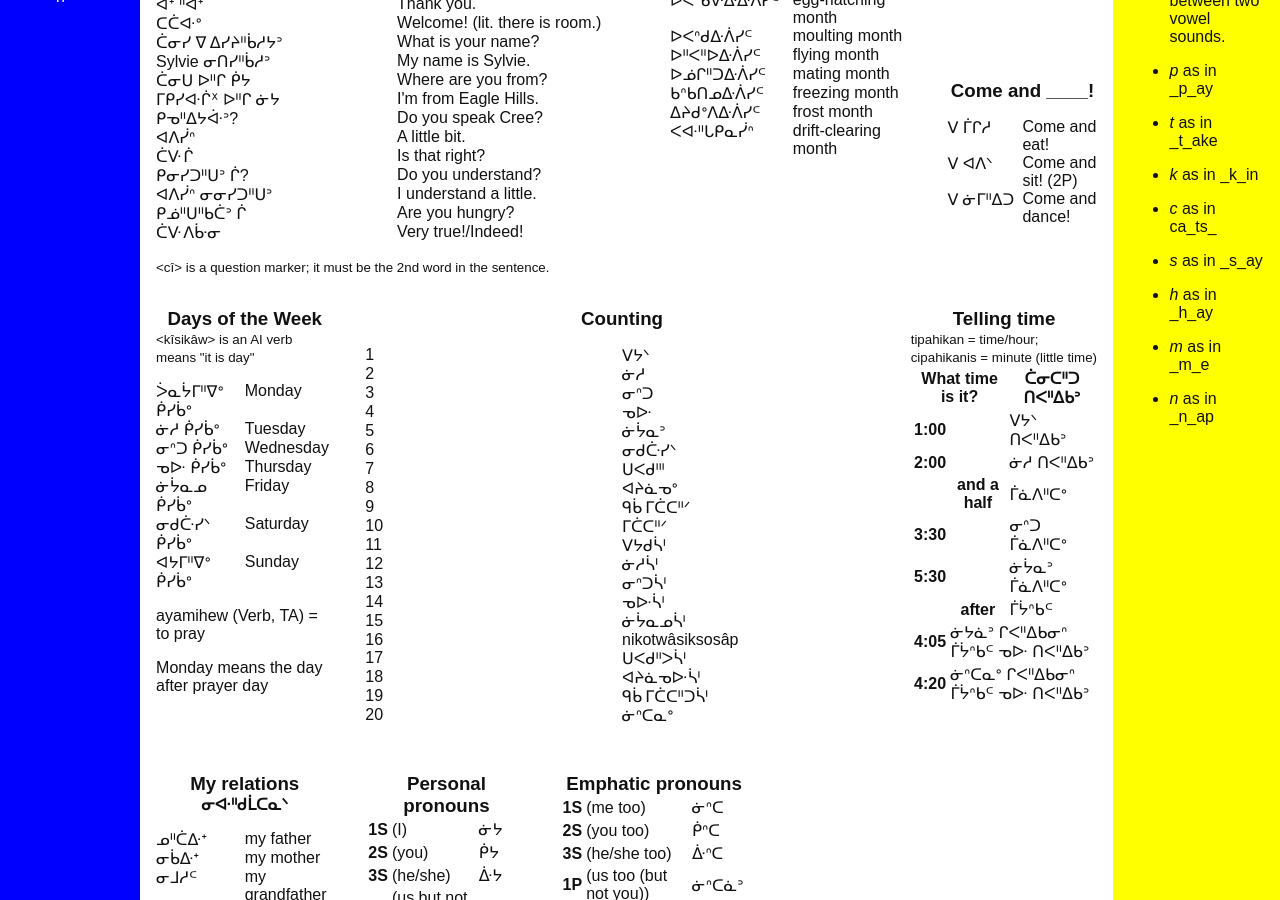
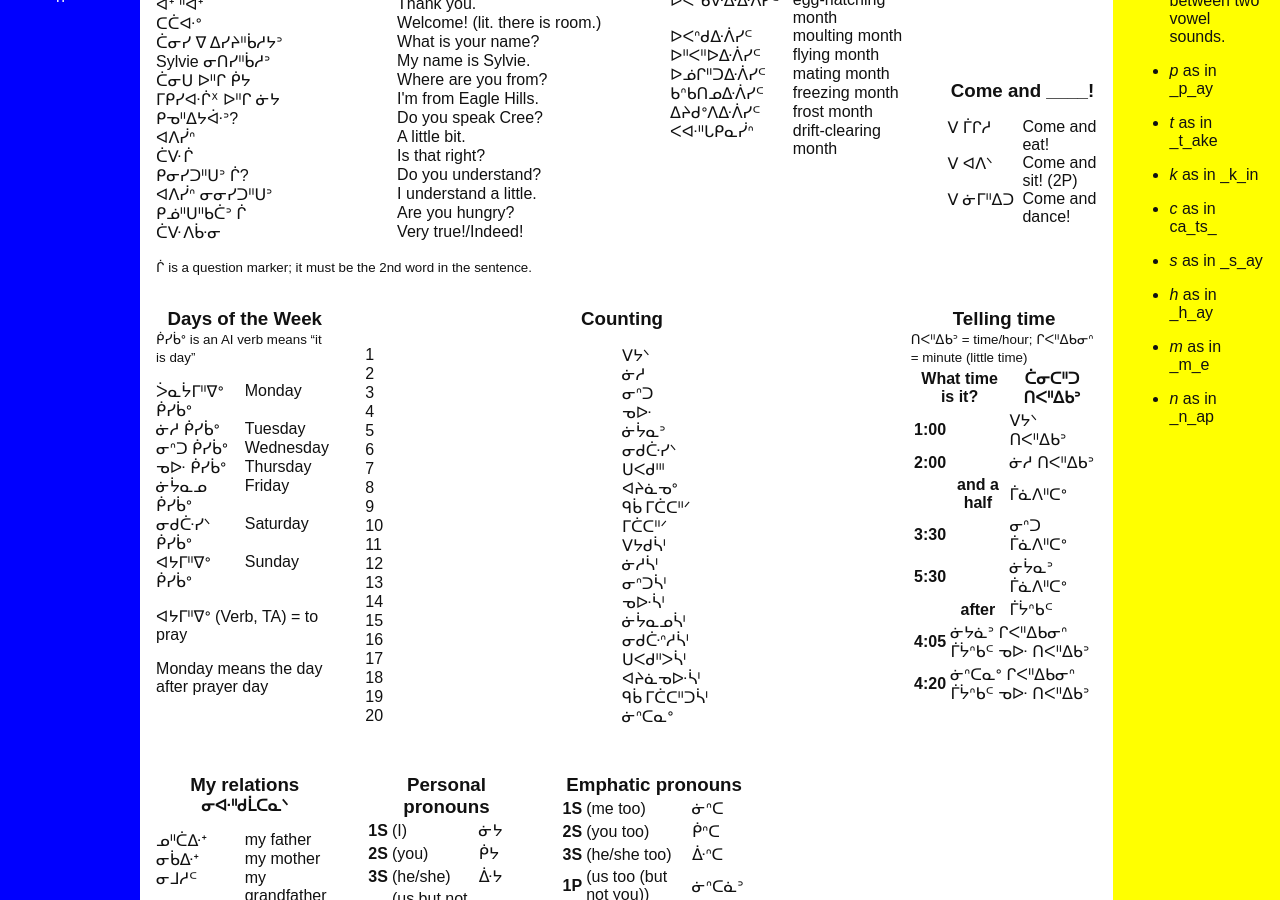
Before and after one commit to eddieantonio/cree-language-guide, a Jekyll site: the page built from index.html, in a window 1280 px wide and 900 px high, scrolled down 257 px. Built offline with Jekyll 4.4.1, drawn with Linux system fonts in a browser that asks for light colours.

Commit message:
Hackily add some <span lang=cr> tags to some inline text.

```diff
--- a/_data/guide.yml
+++ b/_data/guide.yml
@@ -48,7 +48,7 @@ sections:
       trans: Are you hungry?
     - cree: tâpwê pikwâni
       trans: "Very true!/Indeed!"
-   footer: "<cî> is a question marker; it must be the 2nd word in the sentence."
+   footer: "[cî] is a question marker; it must be the 2nd word in the sentence."
 
  months-of-the-year:
    title: Months of the Year
@@ -119,7 +119,7 @@ sections:
 
  days-of-the-week:
    title: Days of the Week
-   note: <kîsikâw> is an AI verb means "it is day"
+   note: "[kîsikâw] is an AI verb means “it is day”"
    contents:
     - trans: Monday
       cree: pônayâmihêw kîsikâw
@@ -136,8 +136,8 @@ sections:
     - trans: Sunday
       cree: ayamihêw kîsikâw
    footnote:
-    - ayamihew (Verb, TA) = to pray
-    - Monday means the day after prayer day
+    - "[ayamihew] (Verb, TA) = to pray"
+    - "Monday means the day after prayer day"
 
  my-relations:
    title: My relations
@@ -247,7 +247,7 @@ sections:
     - gloss: 15
       cree: nîyânanosâp
     - gloss: 16
-      cree: nikotwâsiksosâp
+      cree: nikotwâssosâp
     - gloss: 17
       cree: têpakohposâp
     - gloss: 18
@@ -260,7 +260,7 @@ sections:
 
  telling-time:
    title: Telling time
-   note: tipahikan = time/hour; cipahikanis = minute (little time)
+   note: "[tipahikan] = time/hour; [cipahikanis] = minute (little time)"
    headers:
      eng: What time is it?
      cree: tân'tahto tipahikan
--- a/index.html
+++ b/index.html
@@ -15,7 +15,8 @@ layout: guide
     <dd>{{ pair.trans }}
   {%- endfor -%}</dl>
   <footer>
-    <small>{{ _.footer | escape }}</small>
+    {%- comment %} Hack! replace [ and ] with HTML start and end tags. {% endcomment -%}
+    <small>{{ _.footer | replace: "]", "</span>" | replace: "[", "<span lang=cr>" }}</small>
   </footer>
 </section>
 
@@ -49,14 +50,14 @@ layout: guide
 {%- assign _ = __.sections.days-of-the-week -%}
 <section id="days-of-the-week" class="days-of-the-week">
   <h3>{{ _.title }}</h3>
-  <small>{{ _.note | escape }}</small>
+  <small>{{ _.note | replace: "]", "</span>" | replace: "[", "<span lang=cr>" }}</small>
   <dl class="inline">{%- for pair in _.contents -%}
     <dt lang="cr">{{ pair.cree -}}
     <dd>{{ pair.trans }}
   {%- endfor -%}</dl>
   <aside class="footnote">
     {%- for note in _.footnote -%}
-    <p>{{ note | escape }}</p>
+    <p>{{ note | replace: "]", "</span>" | replace: "[", "<span lang=cr>" }}</p>
     {%- endfor -%}
   </aside>
 </section>
@@ -107,7 +108,7 @@ layout: guide
 {%- assign _ = __.sections.telling-time -%}
 <section id="telling-time" class="telling-time">
   <h3>{{ _.title }}</h3>
-  <small>{{ _.note }}</small>
+  <small>{{ _.note | replace: "]", "</span>" | replace: "[", "<span lang=cr>" }}</small>
   <table>
     <thead><tr>
       <th scope="col" colspan="2">{{ _.headers.eng }}</th>
```
